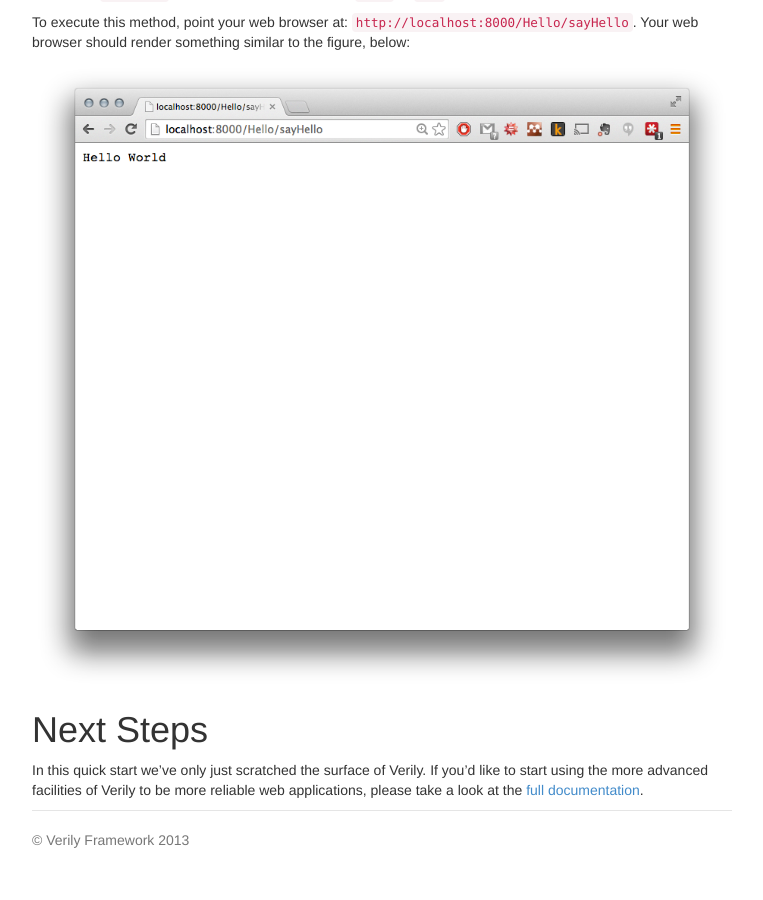
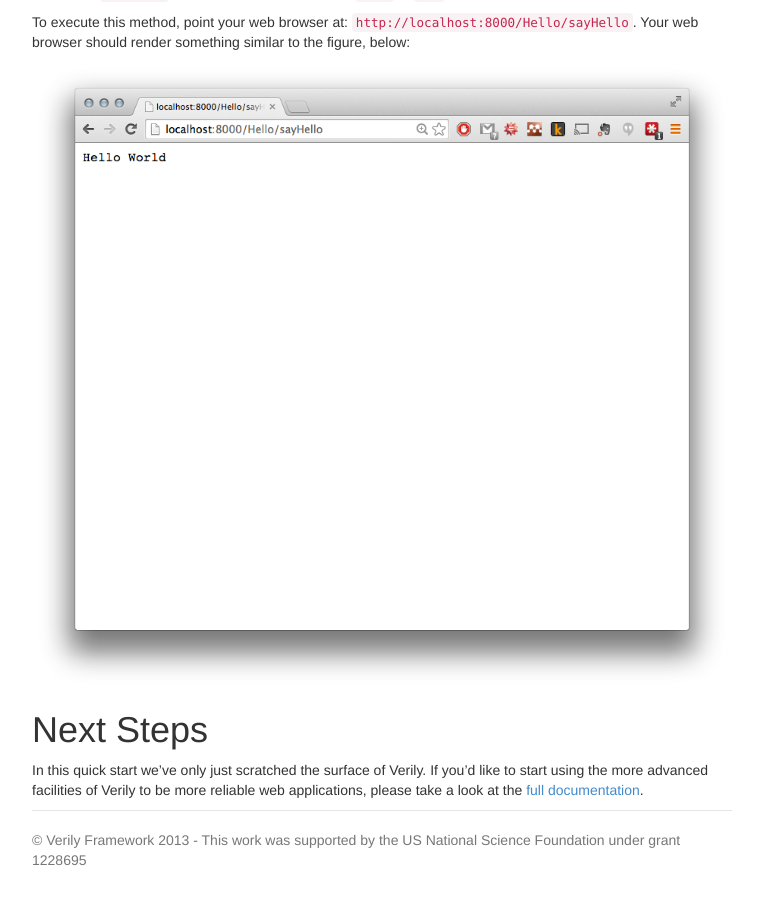
Before and after one commit to verily-framework/verily-framework.github.com, a Jekyll site: the page built from documentation/index.md, in a window 1280 px wide and 900 px high, scrolled down 3710 px. Shown: the whole window, without its empty margins (258-1021 px from the left). Built offline with Jekyll 4.4.1, drawn with Linux system fonts in a browser that asks for light colours.

Commit message:
added footer notice

```diff
--- a/_layouts/default.html
+++ b/_layouts/default.html
@@ -44,7 +44,7 @@
       {{content}}
 
       <div class="footer">
-        <p>&copy; Verily Framework 2013</p>
+        <p>&copy; Verily Framework 2013 - This work was supported by the US National Science Foundation under grant 1228695</p>
       </div>
 
     </div> <!-- /container -->
```
